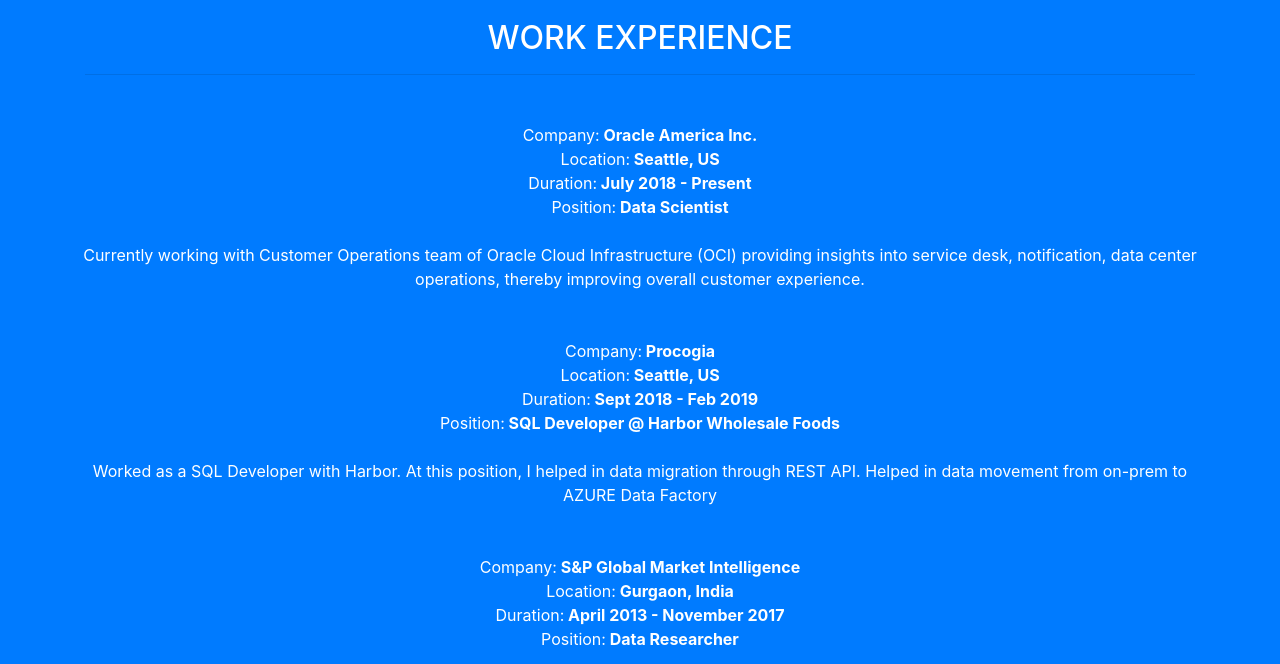
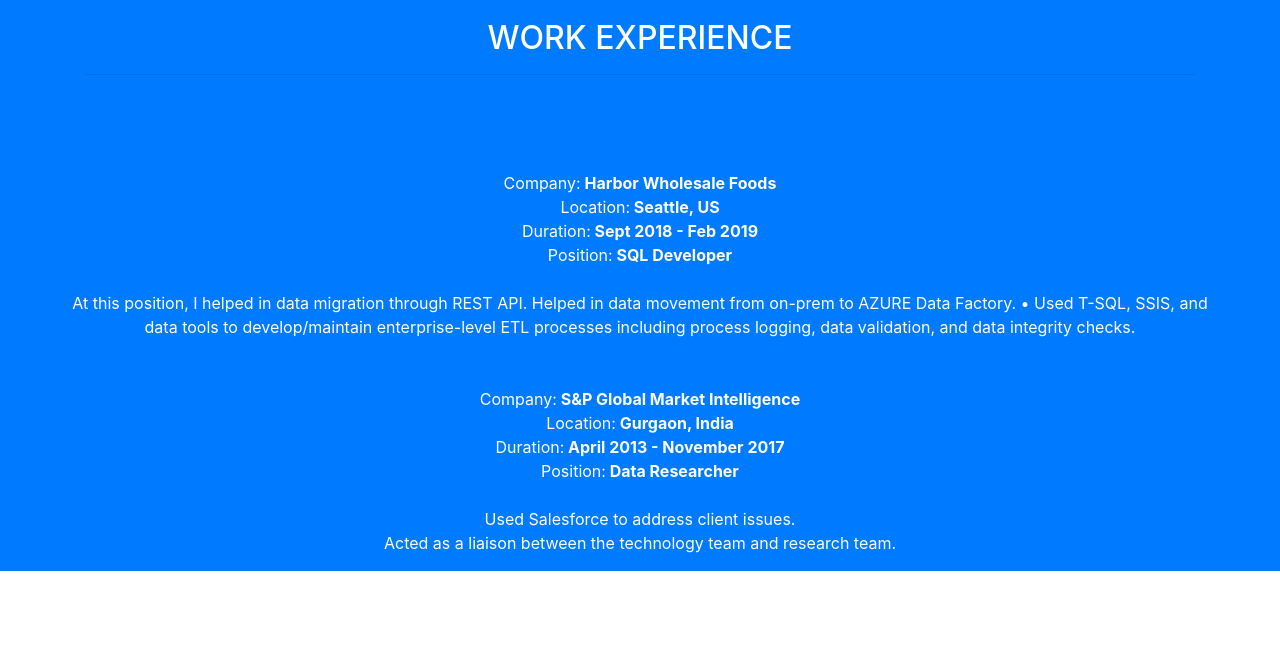
Before and after one commit to komalbachhuka/komalbachhuka.github.io, a website with bundled scripts: page index.html in a window 1280 px wide. Shown: the part 1120-1784 px from the top of the page. Built offline with nearby package versions, Linux system fonts and the light colour scheme; files whose address does not match are found by name.

Commit message:
Update index.html

```diff
--- a/index.html
+++ b/index.html
@@ -236,26 +236,16 @@
 		<div class="row">
 
             <center><ul class="list-inline item-details">
-		    	<li>Company:<strong><a> Oracle America Inc. </a>
-                                    </strong></li>
-				<li>Location:<strong><a> Seattle, US</a>
-                                    </strong></li>
-				<li>Duration:<strong><a> July 2018 - Present</a>
-                                    </strong></li>
-				<li>Position:<strong><a> Data Scientist </a>
-                                    </strong></li><br>
-				<li>Currently working with Customer Operations team of Oracle Cloud Infrastructure (OCI) providing insights into service desk, notification, data center operations, thereby improving overall customer experience.</li>
-
           <br><br>
-			<li>Company:<strong><a> Procogia</a>
+			<li>Company:<strong><a> Harbor Wholesale Foods</a>
                                     </strong></li>
 				<li>Location:<strong><a> Seattle, US</a>
                                     </strong></li>
 				<li>Duration:<strong><a> Sept 2018 - Feb 2019</a>
                                     </strong></li>
-				<li>Position:<strong><a> SQL Developer @ Harbor Wholesale Foods</a>
+				<li>Position:<strong><a> SQL Developer</a>
                                     </strong></li><br>
-				<li>Worked as a SQL Developer with Harbor. At this position, I helped in data migration through REST API. Helped in data movement from on-prem to AZURE Data Factory </li>
+				<li>At this position, I helped in data migration through REST API. Helped in data movement from on-prem to AZURE Data Factory. •	Used T-SQL, SSIS, and data tools to develop/maintain enterprise-level ETL processes including process logging, data validation, and data integrity checks. </li>
 
           <br><br>
 			<li>Company:<strong><a> S&P Global Market Intelligence</a>
```
